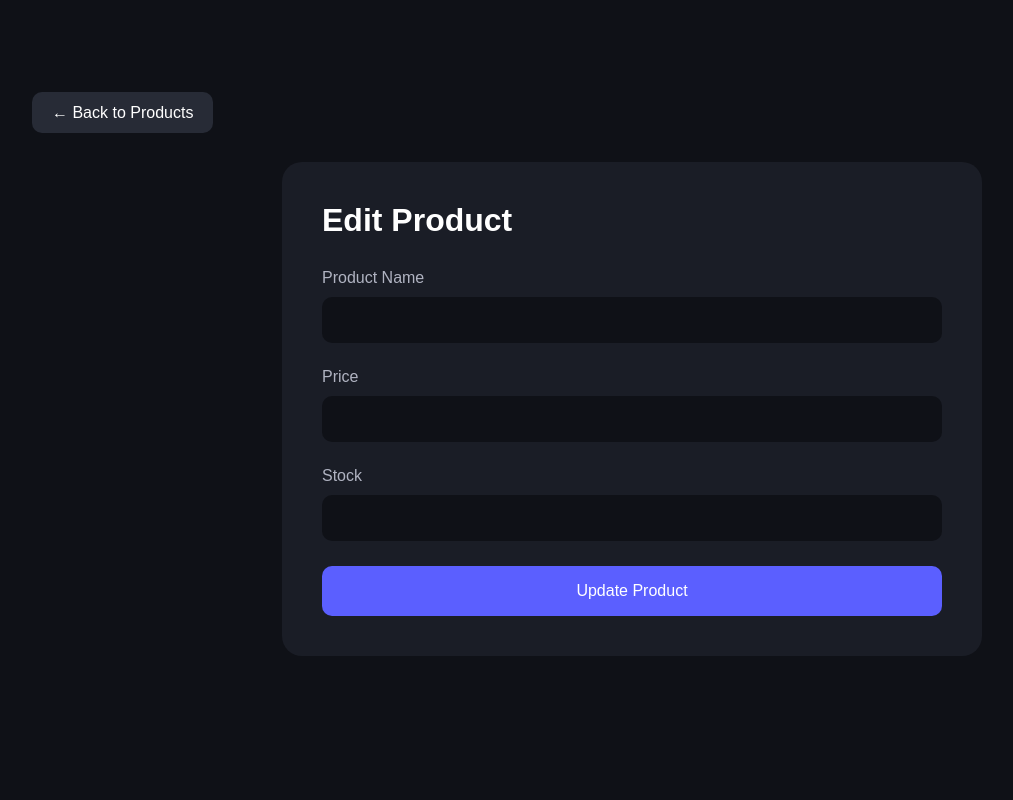
After one commit to devzone-creator/fast_project, a FastAPI app: template templates/edit_product.html in a window 1280 px wide. The commit adds this page. Shown: the whole page, without its empty margins (8-1021 px from the left). Run offline with FastAPI, Linux system fonts and the light colour scheme; the template is opened without the code that fills it, so the values that code supplies are empty.

Commit message:
prefilled form data manipulation with Update

```diff
--- a/main.py
+++ b/main.py
@@ -1,6 +1,6 @@
 from fastapi import FastAPI, Request, HTTPException
 from fastapi import Form
-from fastapi.responses import HTMLResponse
+from fastapi.responses import RedirectResponse
 from fastapi.templating import Jinja2Templates
 from fastapi.staticfiles import StaticFiles
 from pydantic import BaseModel
@@ -120,4 +120,26 @@ async def create_product(
 
     products.append(new_product)
 
-    return new_product
+    return RedirectResponse(
+        url="/products",
+        status_code=303
+    )
+
+# Update : Working with Prefilled form data
+
+@app.get("/products/{product_id}/edit")
+async def edit_product_page(request: Request, product_id: int):
+    for product in products:
+        if product["id"] == product_id:
+            return templates.TemplateResponse(
+                request=request,
+                name="edit_product.html",
+                context={
+                    "request": request,
+                    "product": product
+                }
+            )
+    raise HTTPException(
+        status_code=404,
+        detail="Product not found"
+    )
--- /dev/null
+++ b/templates/edit_product.html
@@ -0,0 +1,79 @@
+<!DOCTYPE html>
+<html lang="en">
+<head>
+    <meta charset="UTF-8">
+    <meta name="viewport" content="width=device-width, initial-scale=1.0">
+
+    <title>Edit Product</title>
+
+    <link rel="stylesheet" href="/static/style.css">
+</head>
+
+<body>
+
+    <div class="page-container">
+
+        <a href="/products" class="back-btn">
+            ← Back to Products
+        </a>
+
+        <div class="form-card">
+
+            <h1>Edit Product</h1>
+
+            <form method="POST">
+
+                <div class="form-group">
+
+                    <label>
+                        Product Name
+                    </label>
+
+                    <input
+                        type="text"
+                        name="name"
+                        value="{{ product.name }}"
+                    >
+
+                </div>
+
+                <div class="form-group">
+
+                    <label>
+                        Price
+                    </label>
+
+                    <input
+                        type="number"
+                        name="price"
+                        value="{{ product.price }}"
+                    >
+
+                </div>
+
+                <div class="form-group">
+
+                    <label>
+                        Stock
+                    </label>
+
+                    <input
+                        type="number"
+                        name="stock"
+                        value="{{ product.stock }}"
+                    >
+
+                </div>
+
+                <button type="submit" class="submit-btn">
+                    Update Product
+                </button>
+
+            </form>
+
+        </div>
+
+    </div>
+
+</body>
+</html>
--- a/templates/product_detail.html
+++ b/templates/product_detail.html
@@ -17,6 +17,9 @@
             ← Back to Products
         </a>
 
+        <a href="/products/{{ product.id }}/edit" class="edit-btn">
+            Edit Product
+        </a>
         <div class="detail-card">
 
             <div class="product-id">
```
Also changed, not shown: 2 other files.
